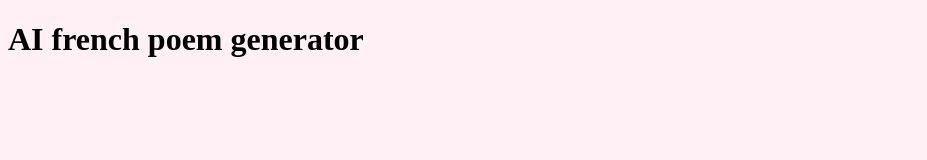
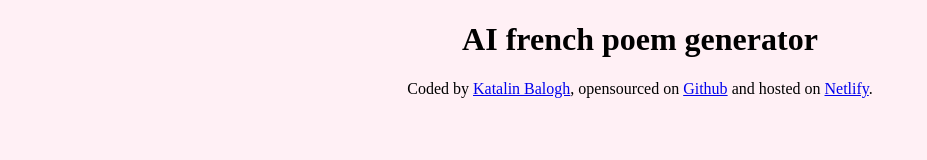
Before and after one commit to kata-lin/ai-french-poem-generator, a plain HTML site: page index.html in a window 1280 px wide. Shown: the whole page, without its empty margins (0-927 px from the left). Drawn offline with Linux system fonts and the light colour scheme.

Commit message:
add footer

```diff
--- a/index.html
+++ b/index.html
@@ -8,6 +8,16 @@
     </head>
     <body>
         <h1>AI french poem generator</h1>
+        <footer>
+            <p>
+                Coded by
+                <a href="https://www.shecodes.io/graduates/177959-katalin-balogh" target="_blank">Katalin Balogh</a>,
+                opensourced on
+                <a href="https://github.com/kata-lin/ai-french-poem-generator" target="_blank">Github</a>
+                and hosted on
+                <a href="https://ai-poem-french.netlify.app/" target="_blank">Netlify</a>.
+            </p>
+        </footer>
     </body>
     <script src="script.js"></script>
 </html>
--- a/styles.css
+++ b/styles.css
@@ -1,3 +1,4 @@
 body {
     background-color: lavenderblush;
+    text-align: center;
 }
```
Lines whose indentation alone changed are shown as unchanged.
